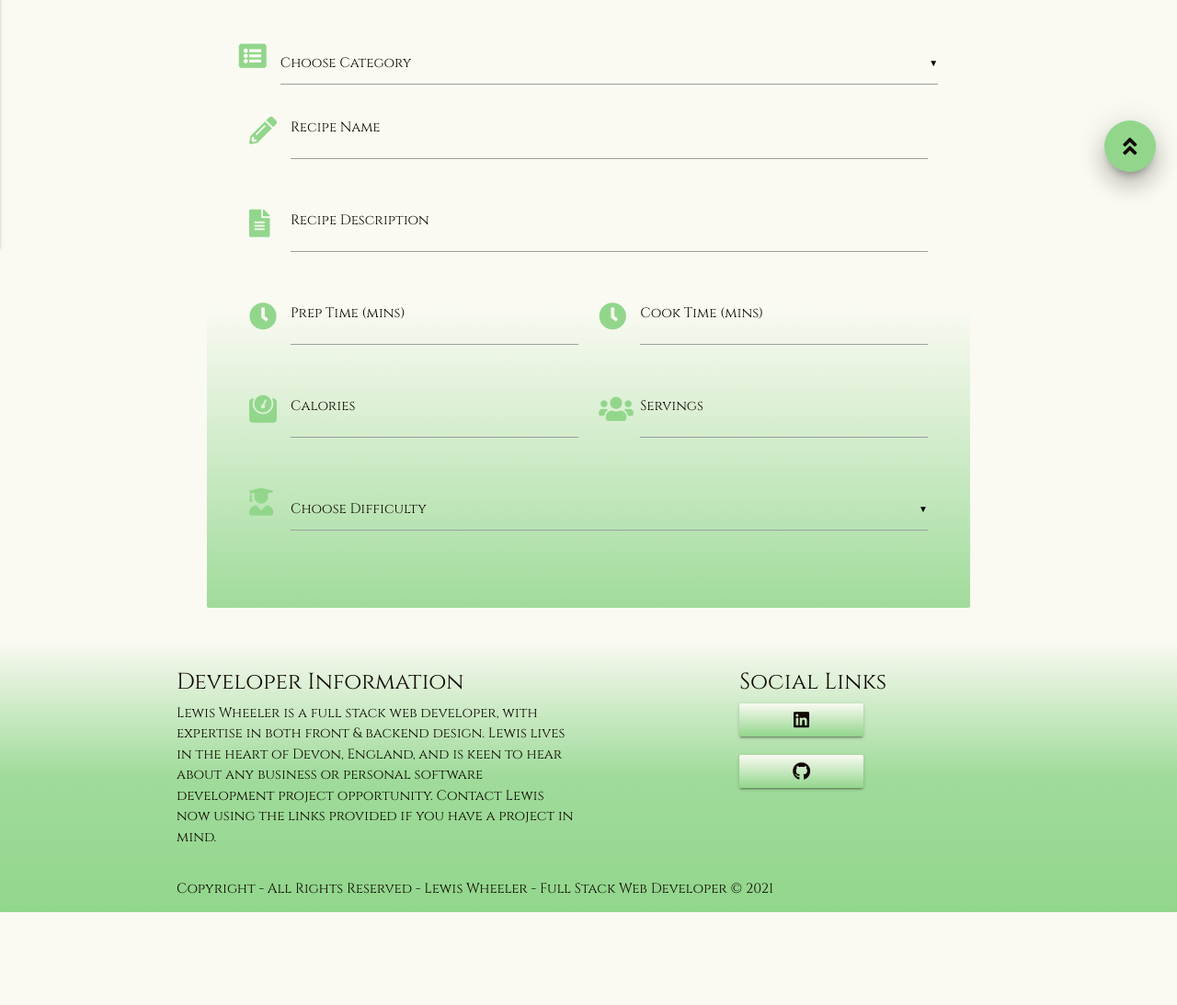
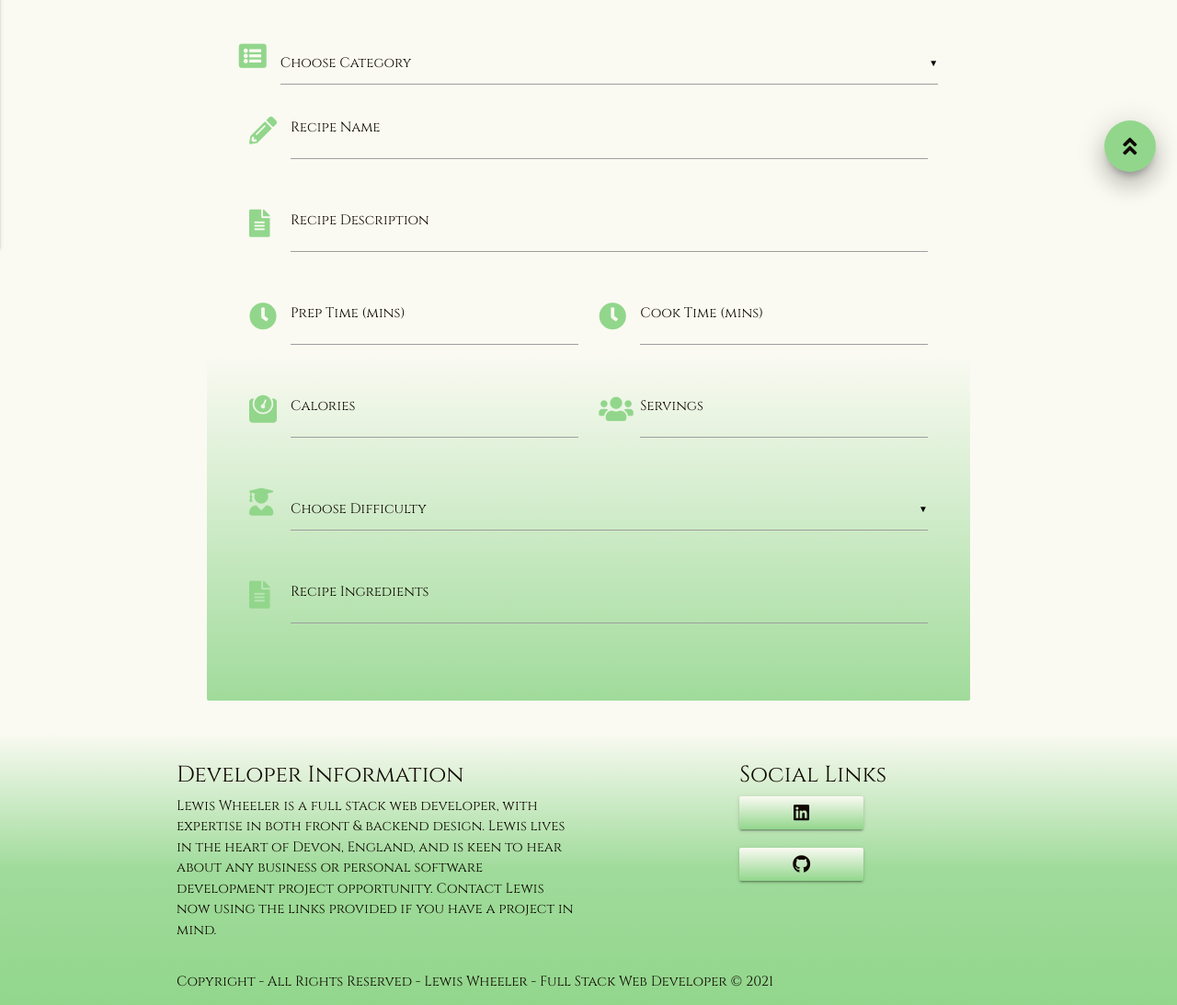
Before and after one commit to Code-Institute-Submissions/Friendly-Digest, a Flask app: page /addRecipe in a window 1280 px wide. Shown: the part 590-1683 px from the top of the page at 92% size. Before the commit the page ends 1582 px from the top, so only its background shows below. Run offline with Flask 2, Linux system fonts and the light colour scheme; data that the repository does not hold is empty; some libraries are stand-ins or nearby versions; some web fonts are replaced.

Commit message:
Added recipe ingredients text field to addRecipe's form within addRecipe.html file.

```diff
--- a/templates/addRecipe.html
+++ b/templates/addRecipe.html
@@ -115,6 +115,16 @@
                             </div>
                         </div>
 
+                        <!--Recipe Ingredients-->
+                        <div class="row">
+                            <div class="input-field col s12">
+                                <i class="fas fa-file-alt prefix register-icon"></i>
+                                <textarea id="recipe_ingredients" name="recipe_ingredients" minlength="3"
+                                    maxlength="750" class="materialize-textarea validate" required></textarea>
+                                <label for="recipe_ingredients">Recipe Ingredients</label>
+                            </div>
+                        </div>
+
                     </div>
                 </div>
             </div>
```
